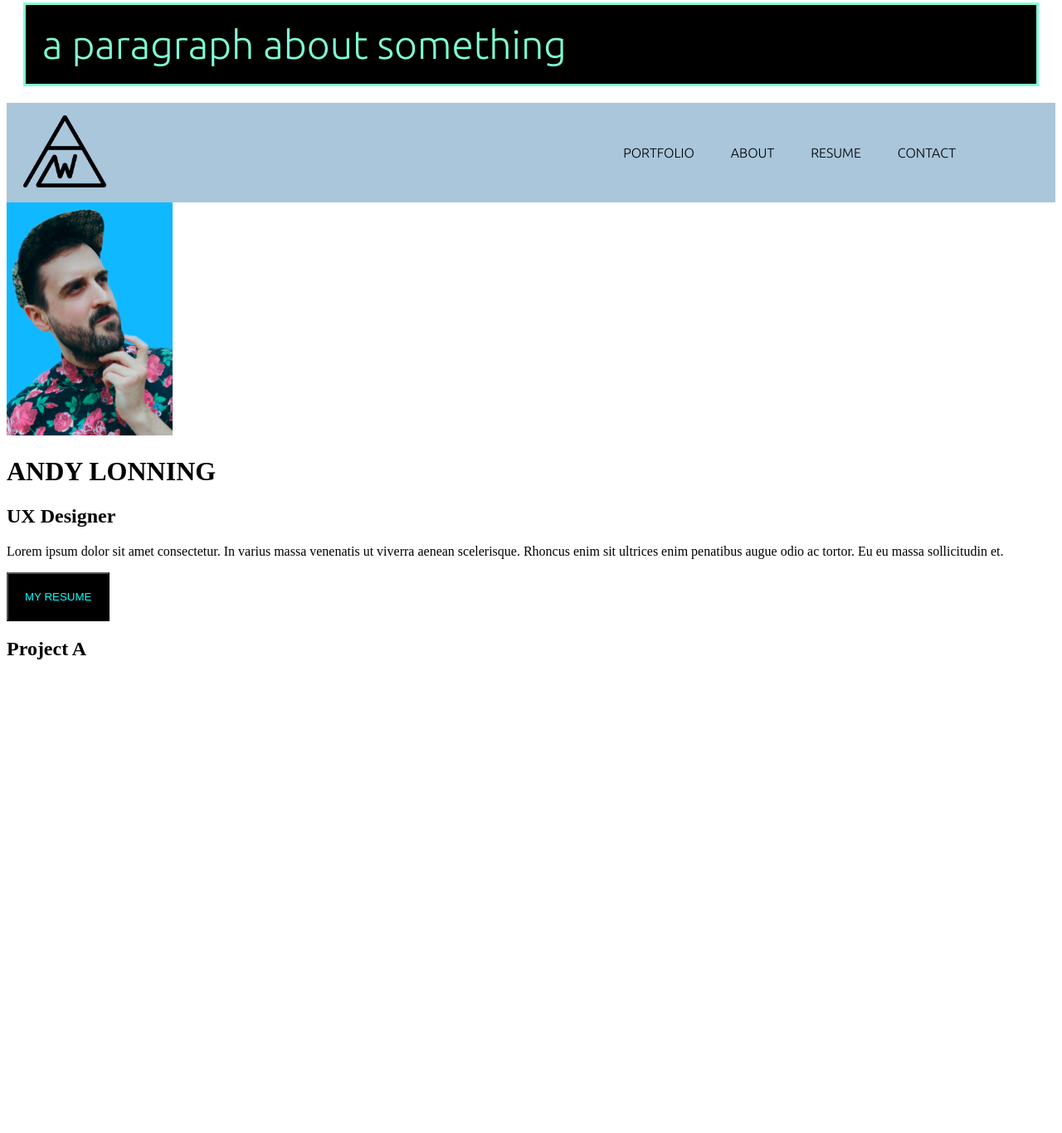
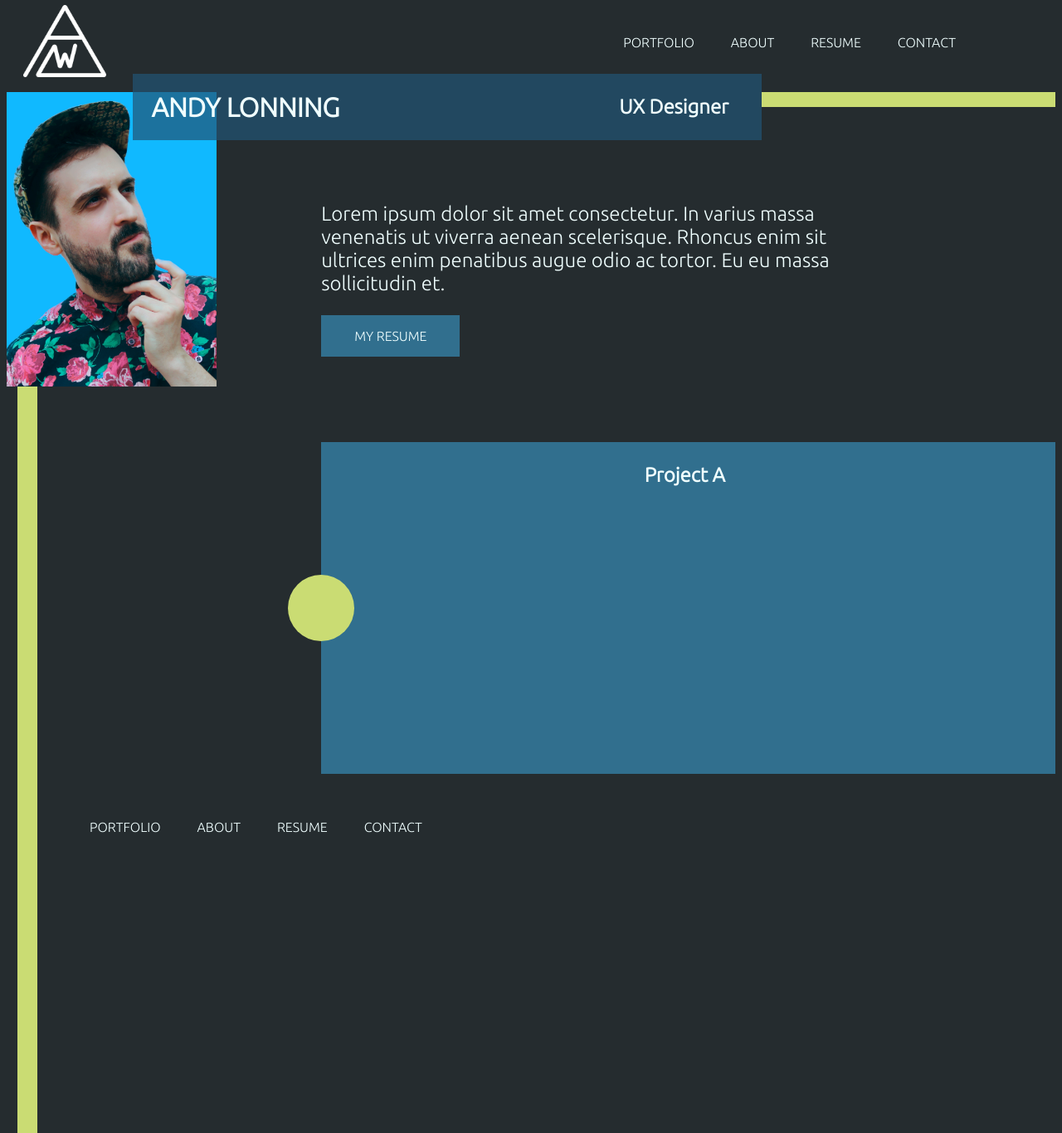
Before and after one commit to Andy-Lonning/module_17, a plain HTML site: page index.html in a window 1280 px wide. Shown: the part 17-1383 px from the top of the page at 83% size. Before the commit the page ends 833 px from the top, so only its background shows below. Drawn offline with Linux system fonts and the light colour scheme.

Commit message:
Draft 1-color and format

```diff
--- a/css/index.css
+++ b/css/index.css
@@ -1,16 +1,8 @@
-.example {
-    color: aquamarine;
-    padding: 20px;
-    background-color: black;
-    border: solid;
-    margin: 20px;
-    font-size: 48px;
-    font-family: 'Montserrat', sans-serif;
-font-family: 'Pixelify Sans', sans-serif;
-font-family: 'Ubuntu', sans-serif;
+body {
+    background-color: #252C2F;
 }
 nav {
-    background-color: rgb(169, 198, 219);
+    background-color: #252C2F;
     display: inline-block;
     vertical-align: top;
     height: 120px;
@@ -32,13 +24,134 @@ li {
     display: inline-block;
     top: 50%;
     padding: 20px;
+    color: azure;
+    font-family: 'Montserrat', sans-serif;
+font-family: 'Pixelify Sans', sans-serif;
+font-family: 'Ubuntu', sans-serif;
+}
+h1 {
+    color: azure;
+    display: inline-block;
+    padding-left: 3%;
+    font-family: 'Montserrat', sans-serif;
+font-family: 'Pixelify Sans', sans-serif;
+font-family: 'Ubuntu', sans-serif;
+}
+h2 {
+    color: azure;
+    display: inline-block;
+    position: absolute;
+    right: 40px;
+    top: 6px;
+    font-family: 'Montserrat', sans-serif;
+font-family: 'Pixelify Sans', sans-serif;
+font-family: 'Ubuntu', sans-serif;
+}
+header {
+    display: inline-block;
+    width: 100%;
+    position: relative;
+}
+.profilephoto {
+    display: inline-block;
+    width: 20%;
+    height: auto;
+}
+.headerbg {
+    display: inline-block;
+    width: 60%;
+    background-color: rgba(34, 84, 117, 0.7);
+    position: absolute;
+    left: 12%;
+    top: -6%;
+    margin: auto;
+}
+.thinrectangle {
+    height: 18px;
+    background-color: #CADC73;
+    display: inline-block;
+    width: 28%;
+    position: absolute;
+    right: 0%;
+}
+section {
+    display: inline-block;
+    width: 100%;
+    height: 400px;
+    position: relative;
+    margin: 0 auto;
+}
+.verticalrectangle {
+    width: 24px;
+    height: 900px;
+    display: inline-block;
+    background-color: #CADC73;
+    position: absolute;
+    top: -4px;
+    left: 1%;
+}
+.bio {
+    position: absolute;
+    margin: auto;
+    padding: 20%;
+    left: 10%;
+    top: -40%;
+}
+
+p {
+    font-size: 24px;
+    color: azure;
     font-family: 'Montserrat', sans-serif;
 font-family: 'Pixelify Sans', sans-serif;
 font-family: 'Ubuntu', sans-serif;
 }
 button {
-    color: aqua;
-    background-color: black;
-    padding: 20px;
-    font-family: Arial, Helvetica, sans-serif;
+    color: azure;
+    background-color: #316F8E;
+    padding-top: 16px;
+    padding-bottom: 16px;
+    padding-left: 40px;
+    padding-right: 40px;
+    border-style: none;
+    font-size: 16px;
+    font-family: 'Montserrat', sans-serif;
+font-family: 'Pixelify Sans', sans-serif;
+font-family: 'Ubuntu', sans-serif;
 }
+.project1 {
+    display: inline-block;
+    background-color: #316F8E;
+    width: 70%;
+    height: 400px;
+    position: relative;
+    margin-left: 30%;
+    margin-top: 5%;
+}
+.project {
+    position: absolute;
+    right: 45%;
+}
+.circle {
+    position: absolute;
+    height: 80px;
+    width: 80px;
+    border-radius: 40px;
+    top: 160px;
+    left: -40px;
+    background-color: #CADC73;
+}
+
+footer {
+    display: inline-block;
+    vertical-align: top;
+    height: 120px;
+    width: 100%;
+    margin-top: auto;
+    position: relative;
+}
+.footernav {
+    display: inline-block;
+    position: absolute;
+    top: 15px;
+    left: 40px;
+}
--- a/index.html
+++ b/index.html
@@ -10,9 +10,8 @@
 <link href="https://fonts.googleapis.com/css2?family=Montserrat:wght@300&family=Pixelify+Sans&family=Ubuntu:wght@300&display=swap" rel="stylesheet">
 </head>
 <body>
-    <div class="example">a paragraph about something</div>
     <nav>
-        <img class="logo" src="images/My Logo.png" alt="Logo" width="100" height="87">
+        <img class="logo" src="images/My Logo-White.png" alt="Logo" width="100" height="87">
         <ul>
             <li>PORTFOLIO</li>
             <li>ABOUT</li>
@@ -25,19 +24,28 @@
         <div class="headerbg">
             <h1>ANDY LONNING</h1>
             <h2>UX Designer</h2>
-            <div class="thinrectangle"></div>
         </div>
-    </header>
-    <section>
-        <div class="verticalrectangle"></div>
         <div class="bio">
             <p>Lorem ipsum dolor sit amet consectetur. In varius massa venenatis ut viverra aenean scelerisque. Rhoncus enim sit ultrices enim penatibus augue odio ac tortor. Eu eu massa sollicitudin et.</p>
             <button>MY RESUME</button>
         </div>
+        <div class="thinrectangle"></div>
+    </header>
+    <section>
+        <div class="verticalrectangle"></div>
+
         <div class="project1">
-            <h2>Project A</h2>
+            <h2 class="project">Project A</h2>
             <div class="circle"></div>
         </div>
     </section>
+    <footer>
+        <ul class="footernav">
+            <li>PORTFOLIO</li>
+            <li>ABOUT</li>
+            <li>RESUME</li>
+            <li>CONTACT</li>
+        </ul>
+    </footer>
 </body>
 </html>
```
Also changed, not shown: images/My Logo-White.png (added), 1 other file.
